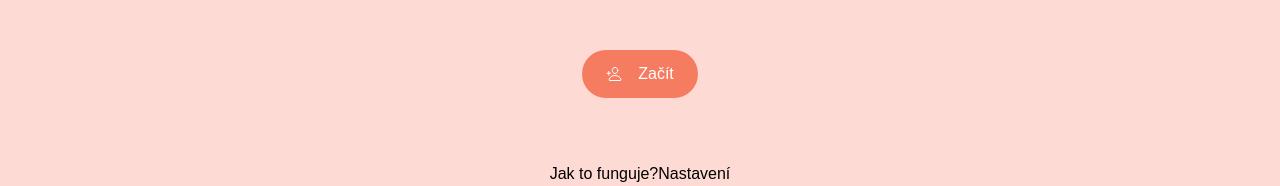
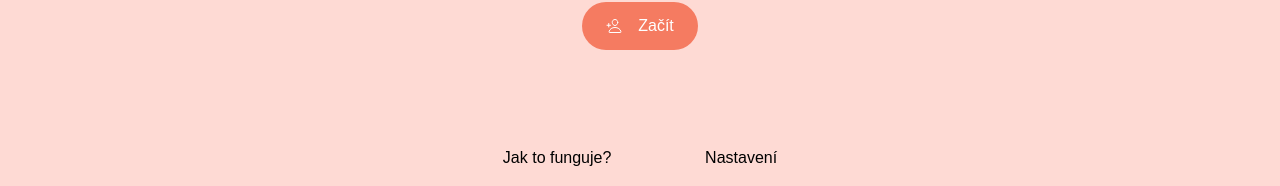
Before and after one commit to Smart-Triage/smart-triage, a Vue app: page /home in a window 1280 px wide. Shown: the part 614-800 px from the top of the page. Built offline with nearby package versions, Linux system fonts and the light colour scheme; no server answers; what vue-head, vue-uuid would draw is missing.

Commit message:
Home.vue CSS fixed

```diff
--- a/src/theme/general.scss
+++ b/src/theme/general.scss
@@ -60,3 +60,7 @@ h2 {
     @apply p-2;
   }
 }
+
+.bottom-link {
+  @apply p-4 mt-8 w-full max-w-md flex justify-around;
+}
```
